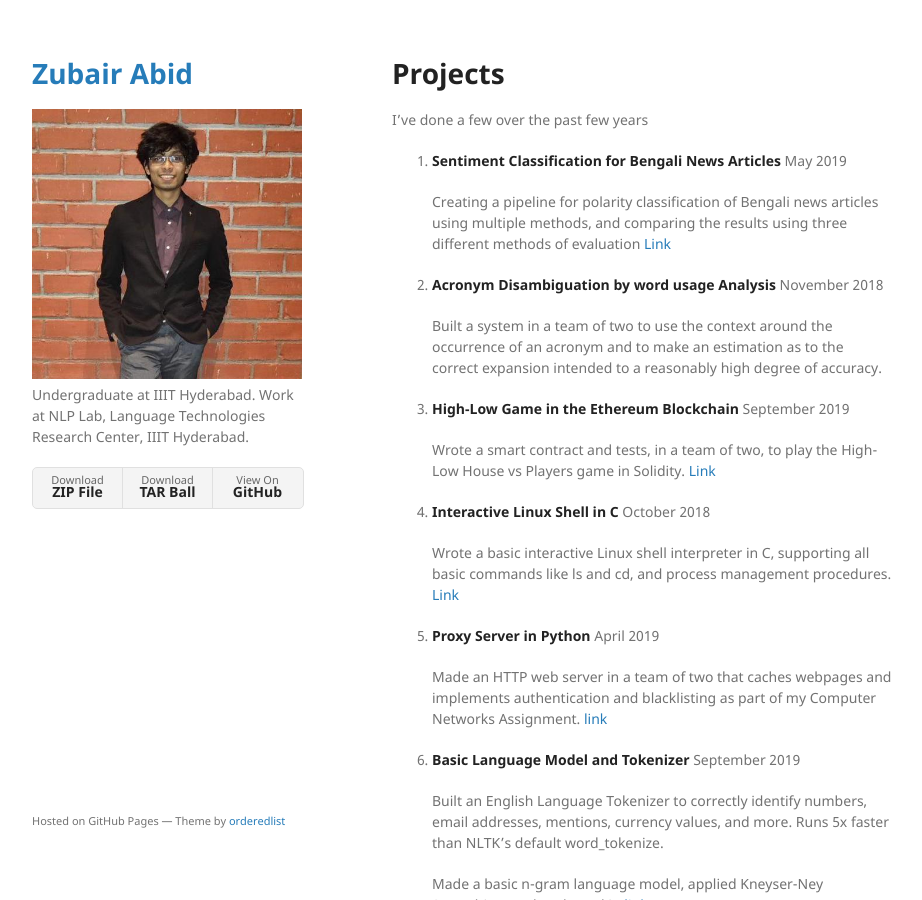
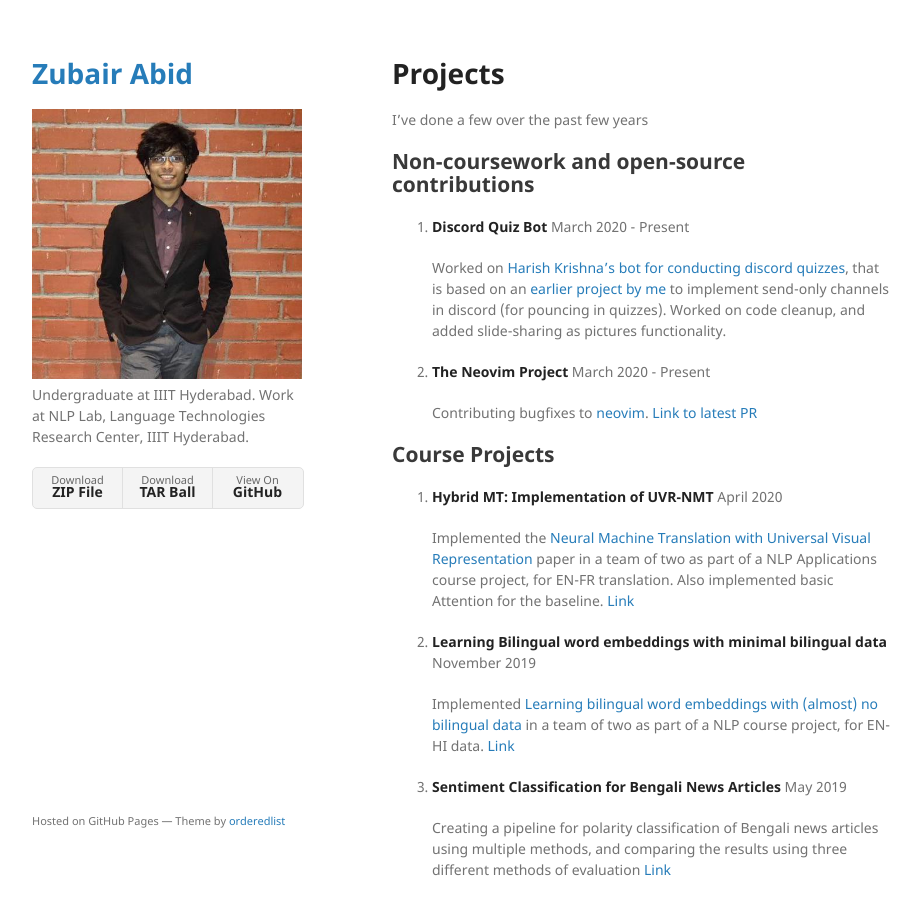
Before and after one commit to zubairabid/zubairabid.github.io, a Jekyll site: the page built from projects.md, in a window 1280 px wide and 900 px high. Shown: the whole window, without its empty margins (178-1100 px from the left). Built offline with Jekyll 4.4.1, drawn with Linux system fonts in a browser that asks for light colours; some of the changed text lies outside the part shown.

Commit message:
Fri 19 Jun 2020 07:29:56 PM IST  update

```diff
--- a/projects.md
+++ b/projects.md
@@ -7,7 +7,23 @@ title: Projects
 
 I've done a few over the past few years
 
+## Non-coursework and open-source contributions
 
+1. **Discord Quiz Bot** March 2020 - Present
+
+    Worked on [Harish Krishna's bot for conducting discord quizzes](https://github.com/harishkrishnav/PounceScoreBounceBot), that is based on an [earlier project by me](https://github.com/zubairabid/QuizPounceBot) to implement send-only channels in discord (for pouncing in quizzes). Worked on code cleanup, and added slide-sharing as pictures functionality.
+2. **The Neovim Project** March 2020 - Present
+
+    Contributing bugfixes to [neovim](https://github.com/neovim/neovim). [Link to latest PR](https://github.com/neovim/neovim/pull/12010)
+
+## Course Projects
+
+1. **Hybrid MT: Implementation of UVR-NMT** April 2020
+
+    Implemented the [Neural Machine Translation with Universal Visual Representation](https://openreview.net/forum?id=Byl8hhNYPS) paper in a team of two as part of a NLP Applications course project, for EN-FR translation. Also implemented basic Attention for the baseline. [Link](https://github.com/zubairabid/hybrid-mt)
+2. **Learning Bilingual word embeddings with minimal bilingual data** November 2019
+
+    Implemented [Learning bilingual word embeddings with (almost) no bilingual data](http://aclweb.org/anthology/P17-1042) in a team of two as part of a NLP course project, for EN-HI data. [Link](https://github.com/akshayg08/NLP-Project)
 1. **Sentiment Classification for Bengali News Articles** May 2019
 
     Creating a pipeline for polarity classification of Bengali news articles using multiple methods, and comparing the results using three different methods of evaluation [Link](https://github.com/zubairabid/CL2-Project)
@@ -48,14 +64,17 @@ I've done a few over the past few years
 
     As part of our ITWS-II course, made an Instagram clone with Flask (Python), JQuery, and AJAX Requests with support for posting, liking, commenting, following, and notifications. Team of two. [Link](https://github,com/zubairabid/Picture)
 
-10. **E-Cell IIIT Hyderabad Website** June 2018
+## Miscellaneous Projects
+
+1. **E-Cell IIIT Hyderabad Website** June 2018
 
     Led a team of three to completely redesign the Website for E-Cell, IIIT Hyderabad. Used Jekyll as a static site generator. [Link](https://web.archive.org/web/20190304011402/https://ecell.iiit.ac.in/)
 
-11. **Megathon 2018 Website** July 2018
+2. **Megathon 2018 Website** July 2018
 
     Redesigned and deployed the website for Megathon 2018. [Link](https://web.archive.org/web/20181103032040/megathon.in)
 
 
 
+
 [<-- Back](./)
```
Also changed, not shown: about.md (+4 -4 lines), index.md (+3 -2 lines).
